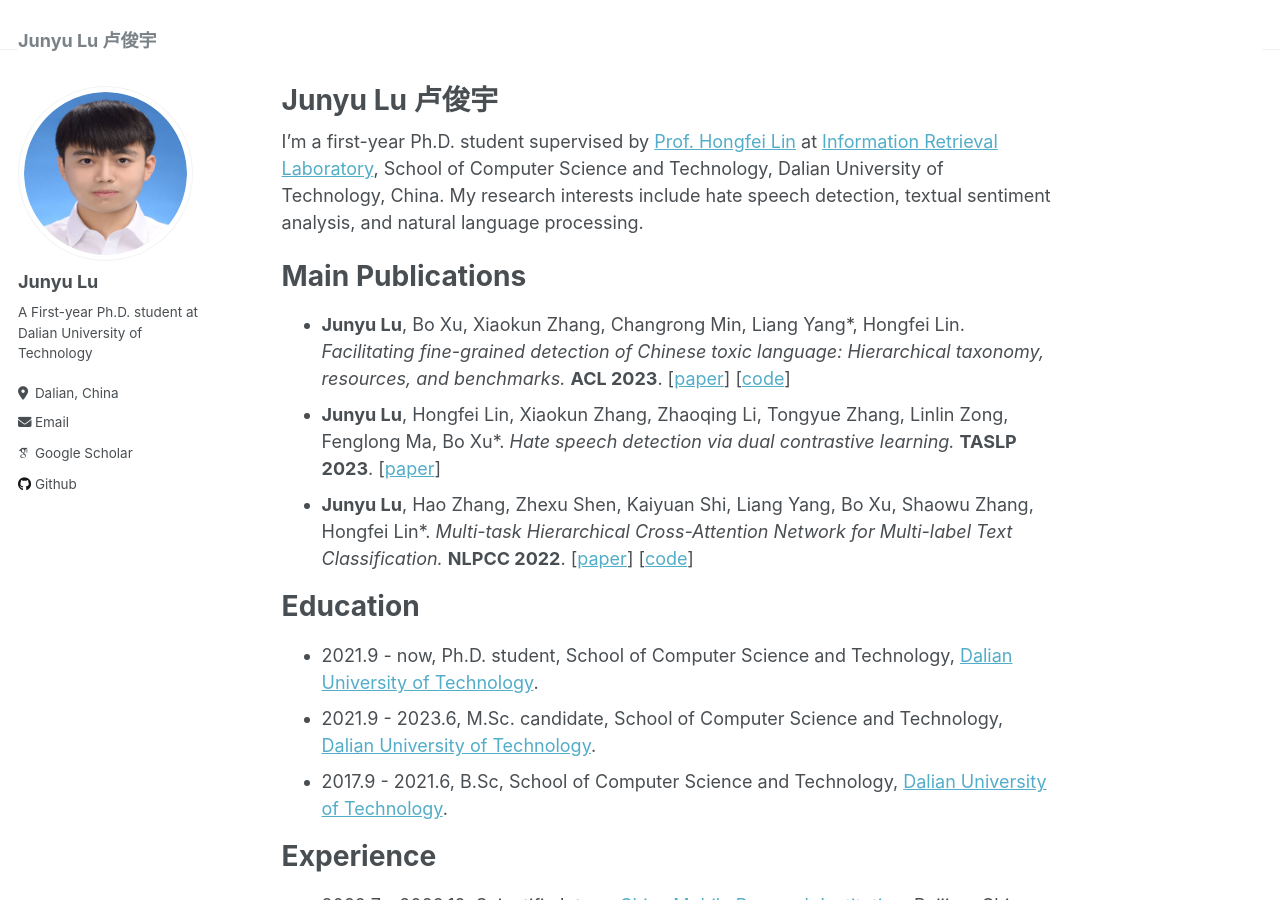
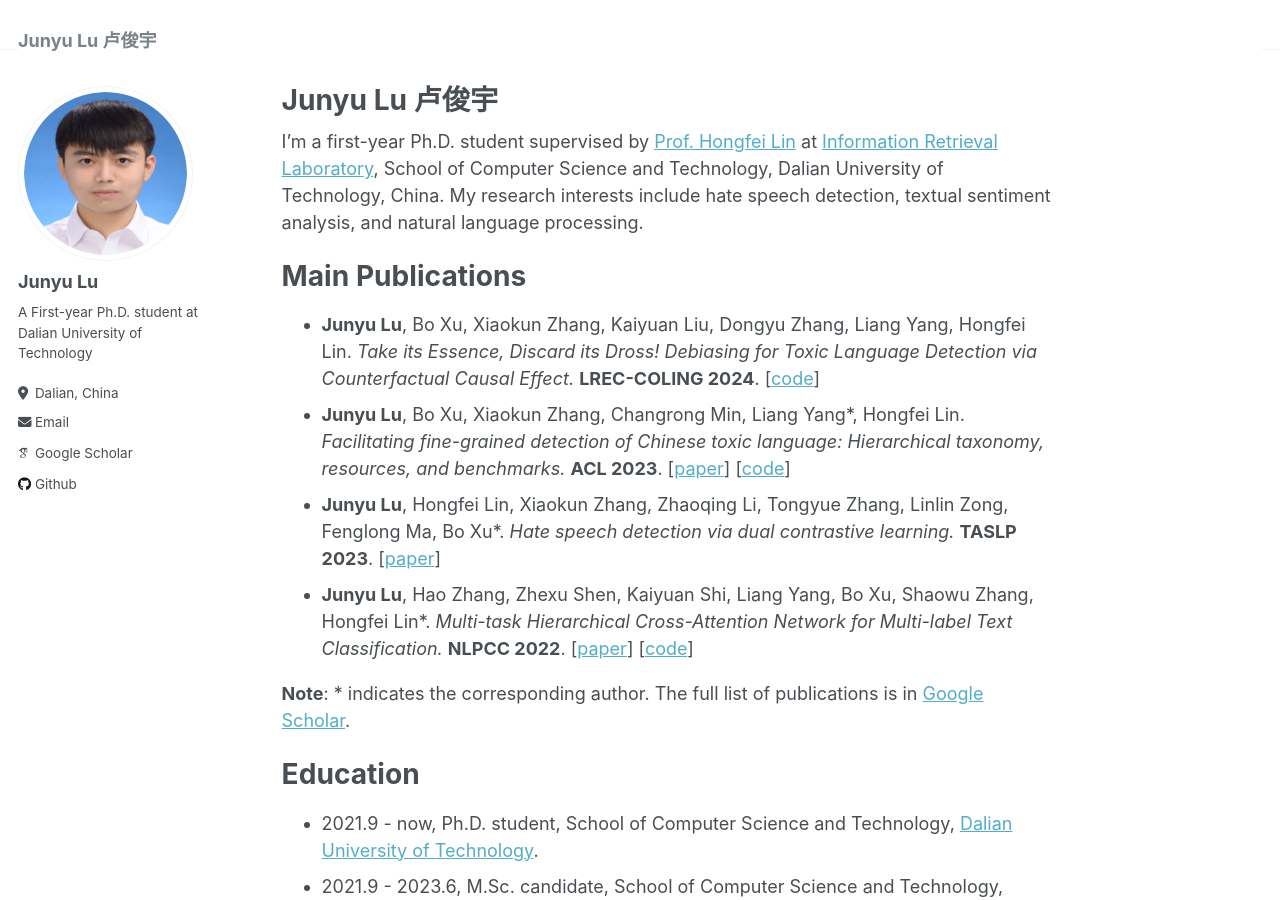
Before and after one commit to DUT-lujunyu/new_lujunyu.github.io, a Jekyll site: the page built from _pages/about.md, in a window 1280 px wide and 900 px high. Built offline with Jekyll 4.4.1, drawn with Linux system fonts in a browser that asks for light colours; some web fonts are replaced.

Commit message:
Update about.md

```diff
--- a/_pages/about.md
+++ b/_pages/about.md
@@ -12,10 +12,12 @@ I'm a first-year Ph.D. student supervised by [Prof. Hongfei Lin](https://scholar
 
 Main Publications
 ======
+- **Junyu Lu**, Bo Xu, Xiaokun Zhang, Kaiyuan Liu, Dongyu Zhang, Liang Yang, Hongfei Lin. _Take its Essence, Discard its Dross! Debiasing for Toxic Language Detection via Counterfactual Causal Effect._ **LREC-COLING 2024**. [[code](https://github.com/DUT-lujunyu/Debias)]
 - **Junyu Lu**, Bo Xu, Xiaokun Zhang, Changrong Min, Liang Yang*, Hongfei Lin. _Facilitating fine-grained detection of Chinese toxic language: Hierarchical taxonomy, resources, and benchmarks._ **ACL 2023**. [[paper](https://aclanthology.org/2023.acl-long.898.pdf)] [[code](https://github.com/DUT-lujunyu/ToxiCN)]
 - **Junyu Lu**, Hongfei Lin, Xiaokun Zhang, Zhaoqing Li, Tongyue Zhang, Linlin Zong, Fenglong Ma, Bo Xu*. _Hate speech detection via dual contrastive learning._ **TASLP 2023**. [[paper](https://ieeexplore.ieee.org/abstract/document/10180106)]
 - **Junyu Lu**, Hao Zhang, Zhexu Shen, Kaiyuan Shi, Liang Yang, Bo Xu, Shaowu Zhang, Hongfei Lin*. _Multi-task Hierarchical Cross-Attention Network for Multi-label Text Classification._ **NLPCC 2022**. [[paper](https://link.springer.com/chapter/10.1007/978-3-031-17189-5_13)] [[code](https://github.com/DUT-lujunyu/MHCAN)]
 
+**Note**: * indicates the corresponding author. The full list of publications is in [Google Scholar](https://scholar.google.com/citations?user=mMaIn0QAAAAJ&hl=zh-CN).
 
 Education
 ======
```
